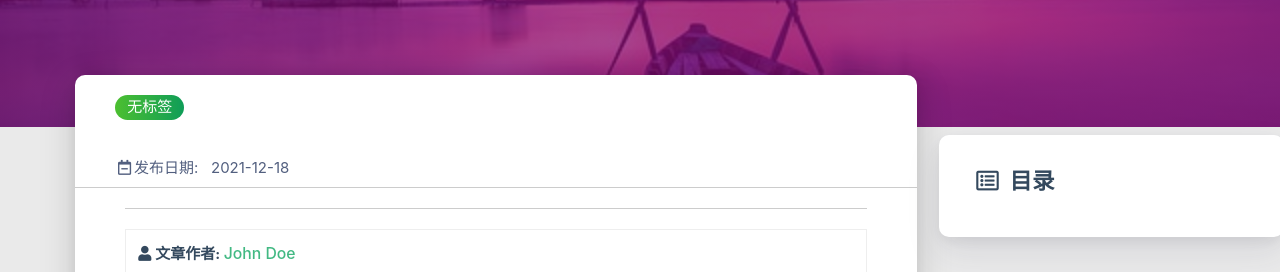
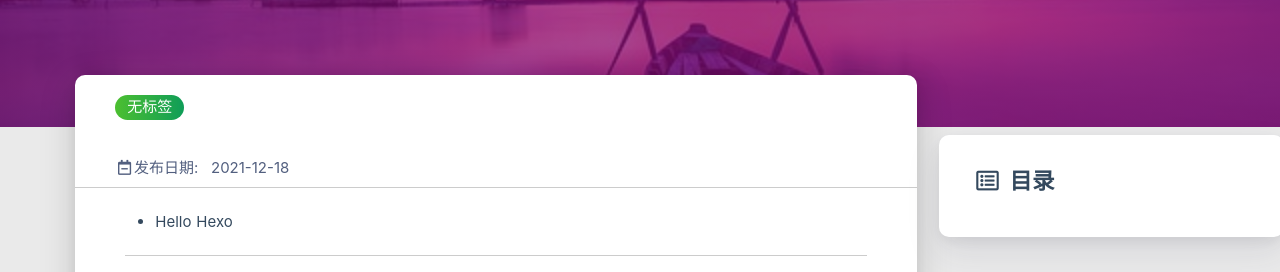
Before and after one commit to gcc-coder/gcc-coder.github.io, a plain HTML site: page 2021/12/18/My-Site-Demo/index.html in a window 1280 px wide. Shown: the part 193-465 px from the top of the page. Drawn offline with Linux system fonts and the light colour scheme; some packages are replaced by stand-ins of ours; no server answers; a script that the page names is missing.

Commit message:
Site updated: 2021-12-18 15:56:33

```diff
--- a/2021/12/18/My-Site-Demo/index.html
+++ b/2021/12/18/My-Site-Demo/index.html
@@ -5,7 +5,10 @@
 <head>
     <meta charset="utf-8">
     <meta name="keywords" content="My_Site_Demo, Hexo">
-    <meta name="description" content="">
+    <meta name="description" content="
+Hello Hexo
+
+">
     <meta http-equiv="X-UA-Compatible" content="IE=edge">
     <meta name="viewport" content="width=device-width, initial-scale=1.0, user-scalable=no">
     <meta name="renderer" content="webkit|ie-stand|ie-comp">
@@ -463,6 +466,9 @@
 
         <div class="card-content article-card-content">
             <div id="articleContent">
+                <ul>
+<li>Hello Hexo</li>
+</ul>
 
 
             </div>
```
Also changed, not shown: archives/2021/12/index.html (+3 -0 lines), archives/2021/index.html (+3 -0 lines), archives/index.html (+3 -0 lines), index.html (+5 -0 lines).
